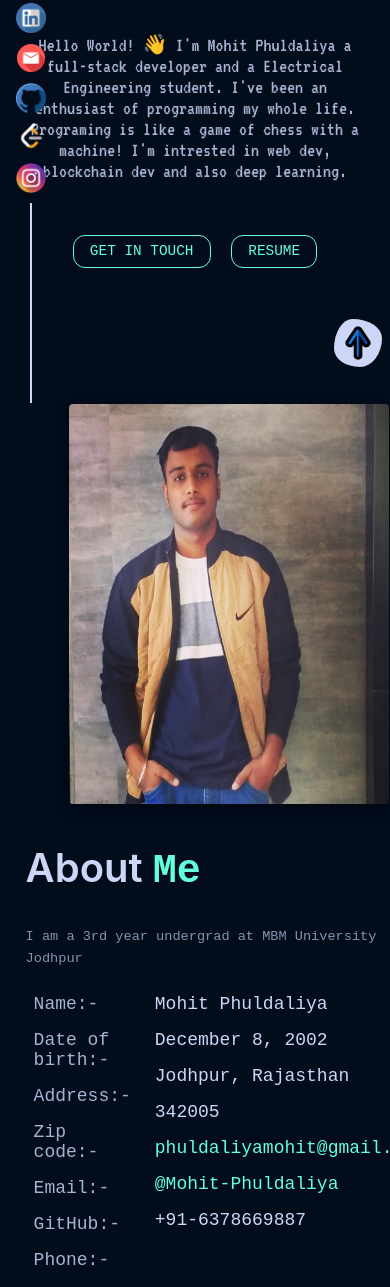
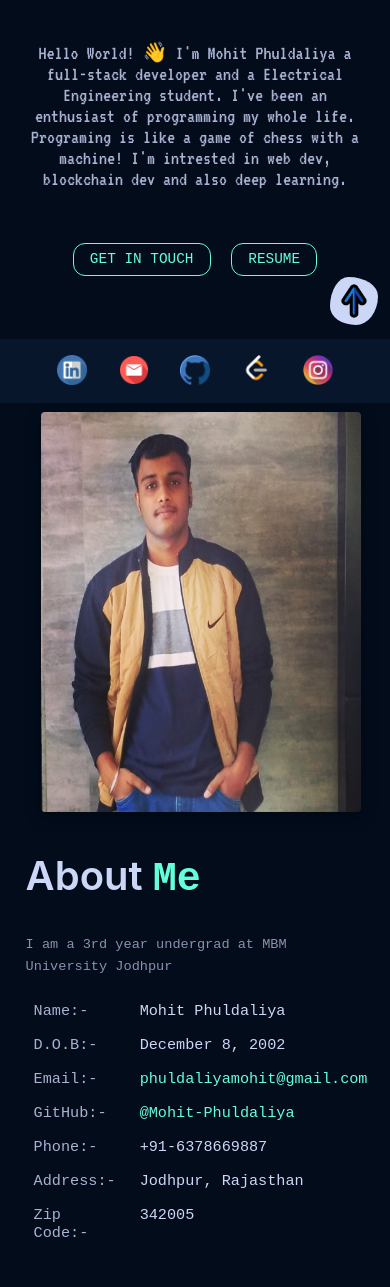
Before and after one commit to Mohit-Phuldaliya/portfolio, a plain HTML site: page index.html in a window 390 px wide. Shown: the part 441-1728 px from the top of the page. Drawn offline with Linux system fonts and the light colour scheme.

Commit message:
PhoneResponsive

```diff
--- a/css/style.css
+++ b/css/style.css
@@ -105,13 +105,18 @@ li {
 Header Section Start
 *********************/
 .header {
+  position: fixed;
+  top: 0;
+  width: 100%;
   padding: 0 4.8rem;
   height: 8rem;
   background-color: rgba(10, 25, 47, 0.85);
   display: flex;
   justify-content: space-between;
   align-items: center;
+  z-index: 10000;
 }
+
 .header .navpic {
   border-radius: 50%;
   height: 7rem;
@@ -261,6 +266,7 @@ Reusable code Section
 Hero Section Start
 *********************/
 .section-hero {
+  margin: 9rem 0 0 0;
   position: relative;
   transition: all 0.7s linear;
   text-align: center;
@@ -354,7 +360,7 @@ About Section Start
 }
 
 .b1 {
-  font-size: 18px;
+  font-size: 1.9rem;
   padding: 1rem;
 }
 
@@ -747,6 +753,7 @@ Footer Section Start
 .section-footer {
   /* padding: 9rem 0; */
   /* background: var(--footer); */
+  height: 20rem;
   background-color: rgba(10, 25, 47, 0.85);
   transition: all 0.7s linear;
 }
@@ -795,8 +802,8 @@ Footer Section Start
 
 .scrollTop-style {
   position: fixed;
-  right: 2%;
-  bottom: 4%;
+  right: 3%;
+  bottom: 9%;
   z-index: 1;
 }
 .scroll-top {
@@ -826,6 +833,9 @@ Footer Section Start
   height: 200px;
 }
 
+.socialnavdown {
+  display: none;
+}
 /********************
 Media Queries
 *********************/
@@ -858,7 +868,9 @@ Media Queries
   }
 
   .header {
-    position: relative;
+    position: fixed;
+    top: 0;
+    width: 100%;
   }
 
   .mobile-navbar-btn {
@@ -1003,20 +1015,27 @@ Media Queries
   .p-btns {
     display: grid;
     grid-template-columns: repeat(2, 1fr);
-    /* justify-content: center; */
-    /* align-items: center; */
     gap: 5rem;
     margin: 5rem;
+  }
+  .unique {
+    display: none;
+  }
+  .socialnavdown {
+    display: flex;
+    padding: 0 4.8rem;
+    width: 100%;
+    height: 8rem;
+    background-color: rgba(10, 25, 47, 0.85);
+    align-items: center;
+    justify-content: center;
+    gap: 10%;
+    position: fixed;
+    bottom: 0%;
   }
 }
 @media (max-width: 30em) {
   .grid-three-column {
     grid-template-columns: repeat(1, 1fr);
   }
-  .bio-data-stats {
-    display: flex;
-    padding: 1rem 0 5rem 0;
-    flex-direction: column;
-    gap: 0;
-  }
 }
--- a/index.html
+++ b/index.html
@@ -100,21 +100,21 @@
                     <div class="flex bio">
                         <div class="left">
                             <div class="b1">Name:-</div>
-                            <div class="b1">Date of birth:-</div>
-                            <div class="b1">Address:-</div>
-                            <div class="b1">Zip code:-</div>
+                            <div class="b1">D.O.B:-</div>
                             <div class="b1">Email:-</div>
                             <div class="b1">GitHub:-</div>
                             <div class="b1">Phone:-</div>
+                            <div class="b1">Address:-</div>
+                            <div class="b1">Zip Code:-</div>
                         </div>
                         <div class="right">
                             <div class="b1">Mohit Phuldaliya</div>
                             <div class="b1">December 8, 2002</div>
-                            <div class="b1">Jodhpur, Rajasthan</div>
-                            <div class="b1">342005</div>
                             <div class="b1"><a href="mailto:phuldaliyamohit@gmail.com">phuldaliyamohit@gmail.com</a></div>
                             <div class="b1"><a href="https://github.com/Mohit-Phuldaliya">@Mohit-Phuldaliya</a></div>
                             <div class="b1">+91-6378669887</div>
+                            <div class="b1">Jodhpur, Rajasthan</div>
+                            <div class="b1">342005</div>
                         </div>
                     </div>
                 </div>
@@ -122,52 +122,6 @@
                     <a href="#" class="btn resume-btn">resume</a>
                 </div>
             </div>
-
-
-            <!-- <div class="bio-data">
-                <h2 class="common-heading">About <span style="color: #64ffda;">Me</span></h2>
-                <p>I am a 3rd year undergrad at MBM University Jodhpur</p>
-                <br />
-                <div class="bio-data-stats2">
-                    <div class="flex bio">
-                     <div class="left">
-                        <div class="flex">
-                            <div class="b1">Name:-</div>
-                            <div class="b1">Mohit Phuldaliya</div>
-                        </div>
-                        <div>
-                            <div class="b1">Date of birth:-</div>
-                            <div class="b1 down">December 8, 2002</div>
-                        </div>
-                        <div class="flex">
-                            <div class="b1">Address:-</div>
-                            <div class="b1">Jodhpur, Rajasthan</div>
-                        </div>
-                        <div class="flex">
-                            <div class="b1">Zip code:-</div>
-                            <div class="b1">342005</div>
-                        </div>
-                        <div class="flex">
-                            <div class="b1">Email:-</div>
-                            <div class="b1"><a href="mailto:phuldaliyamohit@gmail.com">phuldaliyamohit@gmail.com</a></div>
-                        </div>
-                        <div class="flex">
-                            <div class="b1">GitHub:-</div>
-                            <div class="b1"><a href="https://github.com/Mohit-Phuldaliya">@Mohit-Phuldaliya</a></div>
-                        </div>
-                        <div class="flex">
-                            <div class="b1">Phone:-</div>
-                            <div class="b1">+91-6378669887</div>
-                        </div>
-                    </div>
-                    </div>
-                </div>
-                <div>
-                    <a href="#" class="btn resume-btn">resume</a>
-                </div>
-            </div> -->
-
-
         </div>
     </section>
 
@@ -623,6 +577,7 @@
         </div>
     </section>
 
+
     <!------------------------------
  Our footer section start
 ------------------------------->
@@ -678,6 +633,13 @@
     <div class="scrollTop-style">
         <img src="images/uparrows.png"   class="scroll-top" alt="">
     </div>
+    <section class=" socialnavdown ">
+        <div><a href="https://www.linkedin.com/in/mohit-phuldaliya-58aba7217?" target="_blank"><img class="icon" src="images/linkedin.png" alt="linkedin_icon"></a></div>
+        <div><a href="mailto:phuldaliyamohit@gmail.com" target="_blank"><img class="icon" src="images/mail.png" alt="email_icon"></a></div>
+        <div><a href="https://github.com/Mohit-Phuldaliya" target="_blank"><img class="icon" src="images/github.png" alt="github_icon"></a></div>
+        <div ><a href="https://leetcode.com/include_mohit/" target="_blank"><img class="icon" src="images/leetcode.png" alt="leetcode_icon"></a></div>
+        <div><a href="https://www.instagram.com/phuldaliya_mohit/?hl=en" target="_blank"><img class="icon" src="images/instagram.png" alt="insta_icon"></a></div>
+    </section>
 </body>
 
 </html>
```
